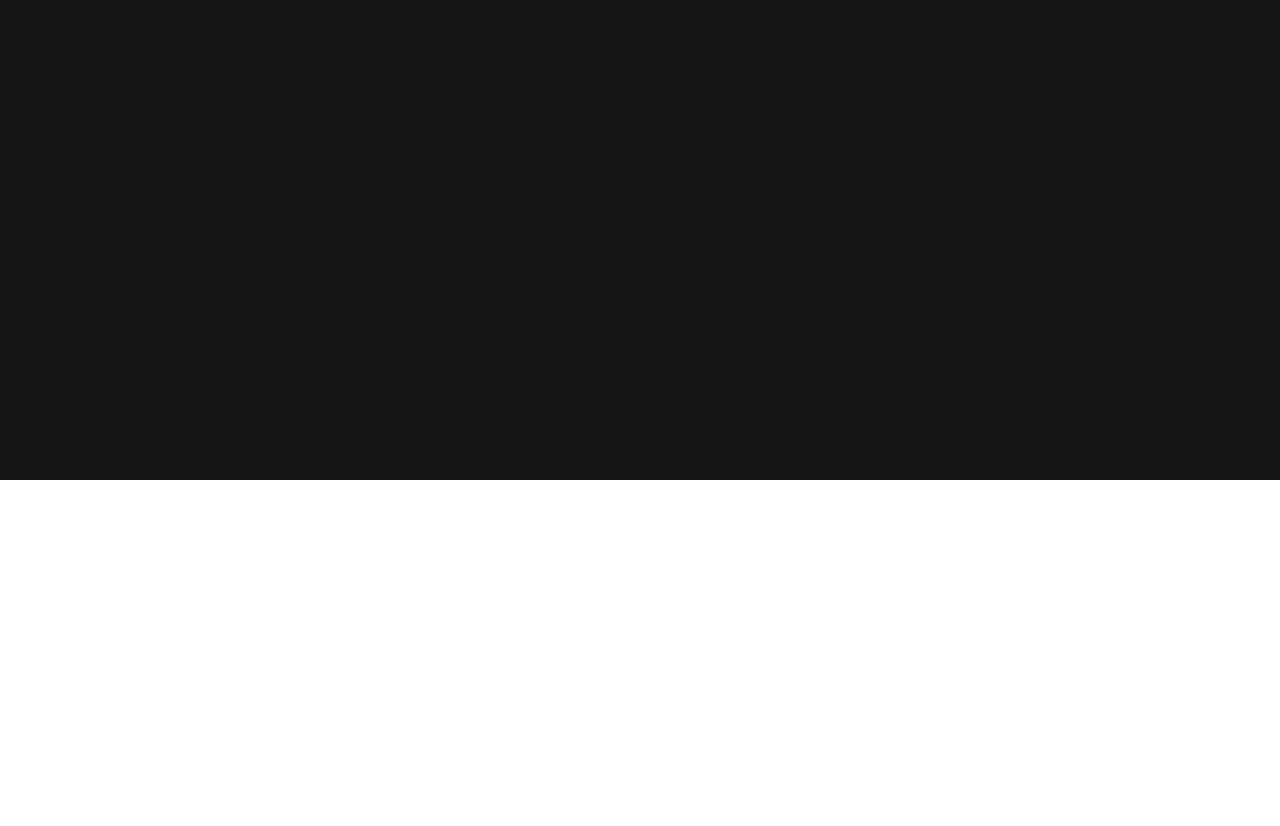
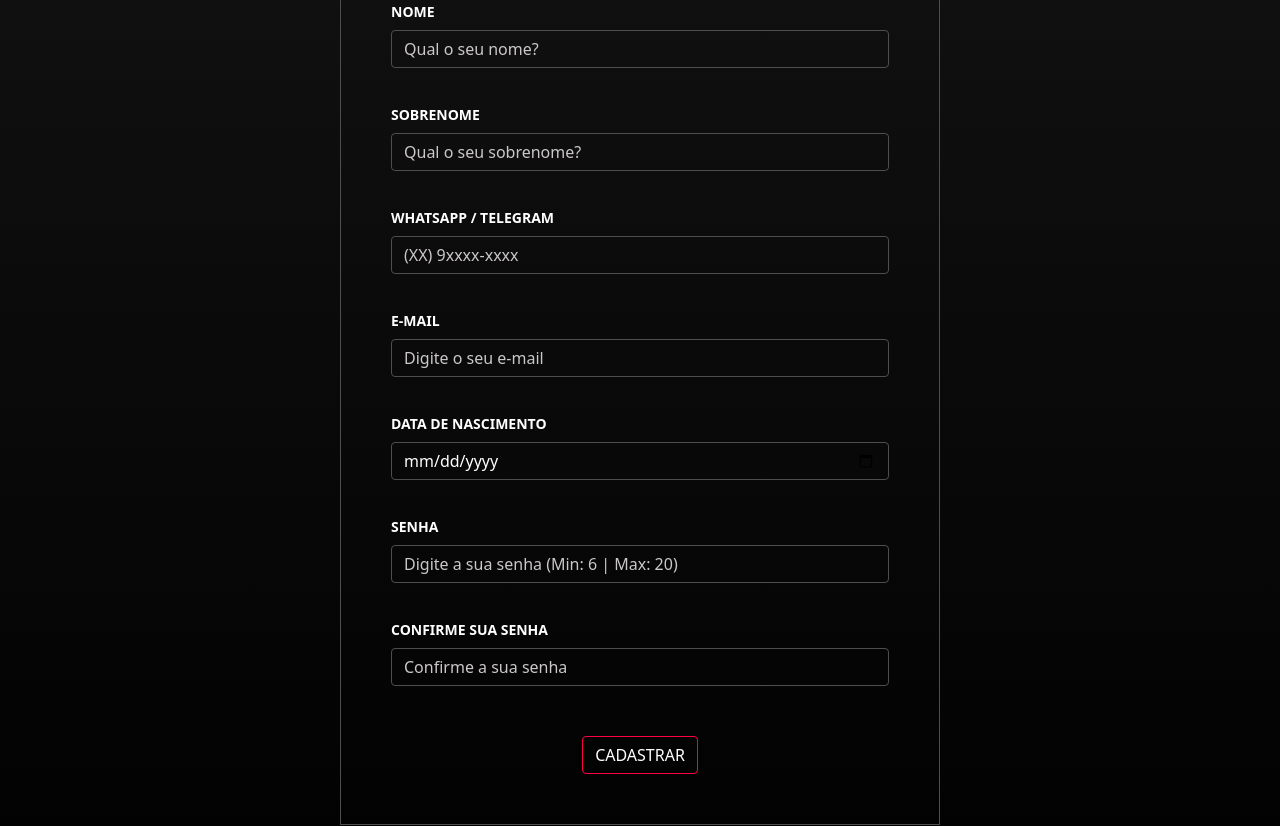
Before and after one commit to vieroo/oneBitFlix-front, a Next.js app: page /register in a window 1280 px wide. Shown: the part 320-1146 px from the top of the page. Before the commit the page ends 800 px from the top, so only its background shows below. Built offline with nearby package versions, Linux system fonts and the light colour scheme.

Commit message:
Formulario de Registro

```diff
--- a/pages/register.tsx
+++ b/pages/register.tsx
@@ -1,6 +1,8 @@
 import HeaderGeneric from '@/src/components/common/headerGeneric';
 import styles from '../styles/registerLogin.module.scss';
 import Head from 'next/head'
+import { Container, Button, Form, FormGroup, Label, Input } from 'reactstrap';
+import Footer from '@/src/components/common/footer/Footer';
 
 const Register = () => {
   return (
@@ -8,9 +10,131 @@
       <Head>
         <title>Onebitflix - Registro</title>
         <link rel="shortcut icon" href="/favicon.svg" type="image/x-icon" />
+        <script src="https://cdn.jsdelivr.net/npm/jsuites/dist/jsuites.min.js"></script>
       </Head>
-      <main>
-        <HeaderGeneric logoUrl="/" btnUrl="/login" btnContent="Quero fazer login" />
+      <main className={styles.main}>
+        <HeaderGeneric
+          logoUrl="/"
+          btnUrl="/login"
+          btnContent="Quero fazer login"
+        />
+        <Container className="py-5">
+          <p className={styles.formTitle}>
+            Bem-vindo(a) ao OneBitFlix!
+          </p>
+          <Form className={styles.form}>
+            <p className="text-center">
+              <strong>Faça a sua conta!</strong>
+            </p>
+            <FormGroup>
+              <Label for="firstName" className={styles.label}>
+                NOME
+              </Label>
+              <Input
+                id="firstName"
+                name="firstName"
+                type="text"
+                placeholder="Qual o seu nome?"
+                required
+                maxLength={20}
+                className={styles.inputName}
+              />
+            </FormGroup>
+            <FormGroup>
+              <Label for="lastName" className={styles.label}>
+                SOBRENOME
+              </Label>
+              <Input
+                id="lastName"
+                name="lastName"
+                type="text"
+                placeholder="Qual o seu sobrenome?"
+                required
+                maxLength={20}
+                className={styles.inputName}
+              />
+            </FormGroup>
+            <FormGroup>
+              <Label for="phone" className={styles.label}>
+                WHATSAPP / TELEGRAM
+              </Label>
+              <Input
+                id="phone"
+                name="phone"
+                type="tel"
+                placeholder="(XX) 9xxxx-xxxx"
+                data-mask="[-]+55 (00) 00000-0000"
+                required
+                className={styles.input}
+              />
+            </FormGroup>
+            <FormGroup>
+              <Label for="email" className={styles.label}>
+                E-MAIL
+              </Label>
+              <Input
+                id="email"
+                name="email"
+                type="email"
+                placeholder="Digite o seu e-mail"
+                required
+                className={styles.input}
+              />
+            </FormGroup>
+            <FormGroup>
+              <Label for="birth" className={styles.label}>
+                DATA DE NASCIMENTO
+              </Label>
+              <Input
+                id="birth"
+                name="birth"
+                type="date"
+                min="1930-01-01"
+                max="2022-12-31"
+                required
+                className={styles.input}
+              />
+            </FormGroup>
+            <FormGroup>
+              <Label for="password" className={styles.label}>
+                SENHA
+              </Label>
+              <Input
+                id="password"
+                name="password"
+                type="password"
+                placeholder="Digite a sua senha (Min: 6 | Max: 20)"
+                required
+                minLength={6}
+                maxLength={20}
+                className={styles.input}
+              />
+            </FormGroup>
+            <FormGroup>
+              <Label for="password" className={styles.label}>
+                CONFIRME SUA SENHA
+              </Label>
+              <Input
+                id="password"
+                name="password"
+                type="password"
+                placeholder="Confirme a sua senha"
+                required
+                minLength={6}
+                maxLength={20}
+                className={styles.input}
+              />
+            </FormGroup>
+            <Button
+              type="submit"
+              outline
+              className={styles.formBtn}
+            >
+              CADASTRAR
+            </Button>
+          </Form>
+        </Container>
+        <Footer />
       </main>
     </>
   )
--- a/styles/registerLogin.module.scss
+++ b/styles/registerLogin.module.scss
@@ -0,0 +1,86 @@
+@import "./colors.module.scss";
+
+.main {
+  background-image: linear-gradient(to bottom, #151515, black);
+}
+
+.formTitle {
+  font-size: 40px;
+  font-weight: bold;
+  margin-bottom: 40px;
+}
+
+.form {
+  width: 600px;
+  padding: 50px;
+  border: 1px solid $darkGray;
+  margin: 0 auto;
+}
+
+.label {
+  font-size: 14px;
+  font-weight: bold;
+  padding-top: 20px;
+}
+
+.input {
+  border-color: $darkGray;
+  background-color: transparent;
+  color: white;
+
+  &::placeholder {
+    color: $lightGray;
+  }
+
+  &:focus {
+    background-color: transparent;
+    border-color: $lightGray;
+    color: white;
+    box-shadow: none;
+  }
+}
+
+.inputName {
+  @extend .input;
+  text-transform: uppercase;
+
+  &::placeholder {
+    text-transform: none;
+  }
+}
+
+.formBtn {
+  display: block;
+  margin: 50px auto 0 auto;
+  border-color: $lightRed;
+  color: white;
+
+  &:hover {
+    background-color: transparent;
+    color: $lightGray;
+    border-color: $darkRed;
+  }
+}
+
+@media (max-width: 767px) {
+  .formTitle {
+    font-size: 30px;
+  }
+
+  .form {
+    width: 95%;
+  }
+}
+
+@media (max-width: 540px) {
+  .form {
+    padding: 50px 10px;
+  }
+}
+
+@media (max-width: 425px) {
+  .formTitle {
+    font-size: 24px;
+    text-align: center;
+  }
+}
```
